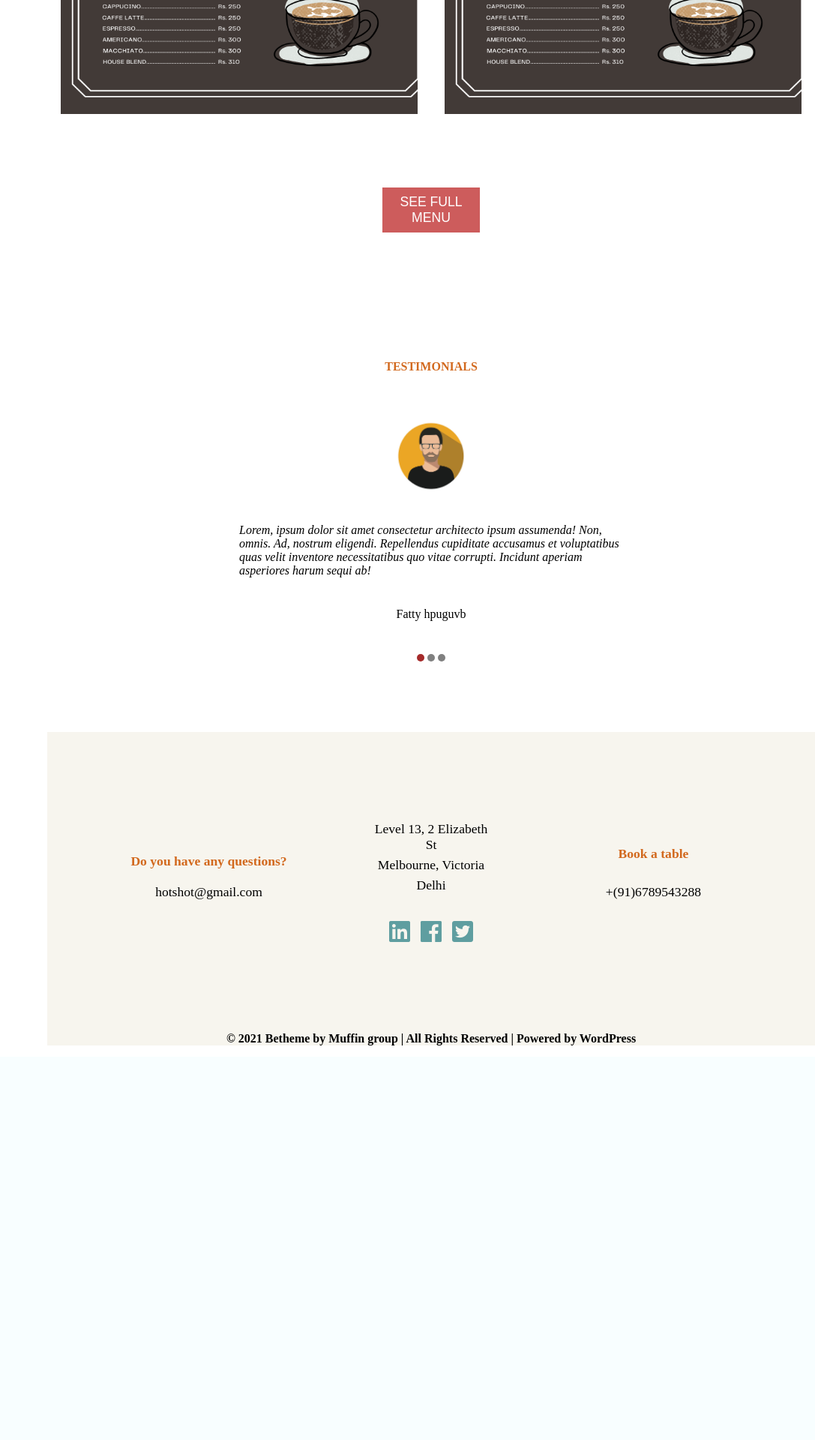
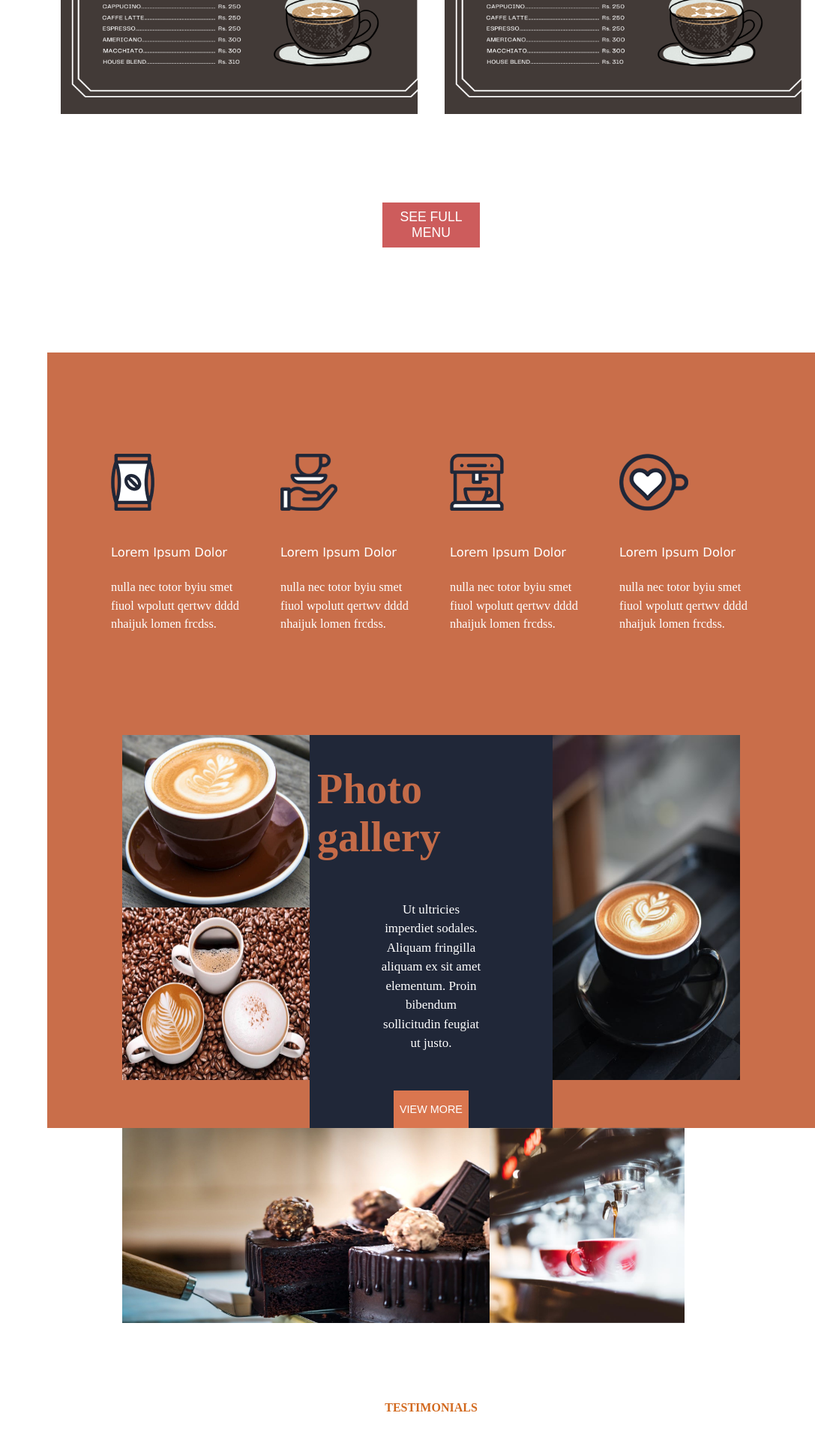
Before and after one commit to 1218muskan/-nline-Cafe-Management-System, a PHP site: page / in a window 1280 px wide. Shown: the part 1517-3437 px from the top of the page at 75% size, without its empty margins (193-1280 px from the left). Before the commit the page ends 2911 px from the top, so only its background shows below. Run offline with PHP 8.4, Linux system fonts and the light colour scheme.

Commit message:
Added photo gallery section in index.html

```diff
--- a/index.html
+++ b/index.html
@@ -82,6 +82,10 @@
 
        </div>
 
+       <div id="ourTeam">
+
+       </div>
+
        <div id="menu">
            <p>our menu</p>
            <div class="menu-cards-cont">
@@ -98,6 +102,72 @@
            </div>
 
        </div>
+
+       <div id="photoGallery">
+           <!-- ************* the brown div ************ -->
+
+           <div class="icon-gallery-cont">
+               <!-- ************** icons ********* -->
+               <div class="icons-cont">
+
+                   <section class="home-icon">
+                       <img src="assets/cafe3-home-icon1.png">
+                       <div class="home-icon-desc">
+                           <h4>Lorem Ipsum dolor</h4>
+                           nulla nec totor byiu smet fiuol wpolutt qertwv dddd nhaijuk lomen frcdss.
+                       </div>
+                   </section>
+                   <section class="home-icon">
+                        <img src="assets/cafe3-home-icon2.png">
+                        <div class="home-icon-desc">
+                            <h4>Lorem Ipsum dolor</h4>
+                            nulla nec totor byiu smet fiuol wpolutt qertwv dddd nhaijuk lomen frcdss.
+                        </div>
+                    </section>
+                    <section class="home-icon">
+                        <img src="assets/cafe3-home-icon3.png">
+                        <div class="home-icon-desc">
+                            <h4>Lorem Ipsum dolor</h4>
+                            nulla nec totor byiu smet fiuol wpolutt qertwv dddd nhaijuk lomen frcdss.
+                        </div>
+                    </section>
+                    <section class="home-icon">
+                        <img src="assets/cafe3-home-icon4.png">
+                        <div class="home-icon-desc">
+                            <h4>Lorem Ipsum dolor</h4>
+                            nulla nec totor byiu smet fiuol wpolutt qertwv dddd nhaijuk lomen frcdss.
+                        </div>
+                    </section>
+               </div>
+
+                <!-- ********* our gallery ********* -->
+                <div class="gallery-cont">
+                    <section class="gallery-left-img">
+                        <img src="assets/right.jpg">
+                        <img src="assets/left.jpg">
+                    </section>
+                    <section class="gallery-img-text-cont">
+                        <div class="home-gallery-img-text">
+                            <h1>Photo gallery</h1>
+                            <p>Ut ultricies imperdiet sodales. Aliquam fringilla aliquam ex sit amet elementum. Proin bibendum sollicitudin feugiat ut justo.</p>
+                            <a href="gallary.html"><button class="home-to-gallery-button">view more</button></a>
+                        </div>
+                    </section>
+                    <section class="gallery-right-img">
+                        <img src="assets/coffee-home-photo-right.jpeg">
+
+                    </section>
+                </div>
+           </div>
+
+           <!-- *******the extra pics -- outside brown div ******** -->
+
+           <img class="home-gallery-extra-first-img" src="assets/menu/cake.jpg">
+           <img class="home-gallery-extra-second-img" src="assets/cafe3-home-pic2.jpg">
+
+
+       </div>
+
 
        <!-- *****************************************testimonials******************************-->
        <div class="testimonial">
@@ -127,7 +197,7 @@
                 voluptatibus quas velit inventore necessitatibus quo vitae corrupti. Incidunt aperiam asperiores
                 harum sequi ab!
             </div>
-            <div class="name-t">Fatty hpuguvb </div>
+            <div class="name-t">muskan Gupta </div>
         </div>
         <div class="person" id="p3">
             <div class="img-person">
@@ -139,7 +209,7 @@
                 voluptatibus quas velit inventore necessitatibus quo vitae corrupti. Incidunt aperiam asperiores
                 harum sequi ab!
             </div>
-            <div class="name-t">Fatty hpuguvb </div>
+            <div class="name-t">deepansh bansal </div>
         </div>
         <div class="change-icon">
           <div id="f"></div>
--- a/main.css
+++ b/main.css
@@ -178,13 +178,13 @@ aside{
 .menu-button-cont {
     display: flex;
     justify-content: center;
+    margin: 90px 0 140px;
 }
 .menu-button {
     text-transform: uppercase;
     font-size: 1.1rem;
     height: 60px;
     width: 130px;
-    margin: 70px;
     background-color:indianred;
     color: white;
     border: none;
@@ -193,6 +193,122 @@ aside{
 .menu-button:hover {
     background-color:rgb(218, 109, 109);
 }
+
+/* ***************************4th section -- gallery ***************************** */
+#photoGallery {
+    margin: 30px 0;
+
+}
+.icon-gallery-cont{
+    background-color: #c96e4a;
+    display: flex;
+    flex-direction: column;
+    padding: 40px 60px 0;
+}
+.icons-cont{
+    display: flex;
+    justify-content: space-evenly;
+    margin: 70px 0;
+}
+section.home-icon{
+    margin: 15px;
+    padding: 10px;
+}
+.home-icon > img {
+    margin-bottom: 40px;
+}
+.home-icon-desc {
+    color: white;
+    font-size: 1.02rem;
+    line-height: 1.5;
+}
+.home-icon-desc > h4 {
+    margin-bottom: 22px;
+    color: white;
+    font-family:'Lucida Sans', 'Lucida Sans Regular', 'Lucida Grande', 'Lucida Sans Unicode', Geneva, Verdana, sans-serif;
+    text-transform: capitalize;
+    font-weight: 500;
+}
+
+/* container with 3 sections for photos -- gallery */
+.gallery-cont {
+    display: flex;
+    justify-content: center;
+    margin: 40px;
+    margin-bottom: 0;
+}
+
+/* left side image */
+section.gallery-left-img {
+    height: 460px;
+    width: 250px;
+    display: flex;
+    flex-direction: column;
+}
+.gallery-left-img > img {
+    height: 230px;
+    width: 250px;
+}
+
+/* middle div with photo gallery as heading and view more button */
+.gallery-img-text-cont {
+    background-color: rgb(32, 39, 56) !important;
+    overflow: auto;
+}
+.home-gallery-img-text {
+    display: flex;
+    flex-direction: column;
+    align-items: center;
+}
+.home-gallery-img-text > h1{
+    color: #c46b48;
+    margin: 40px 10px;
+    font-size: 3.5rem;
+    font-weight: 600;
+}
+.home-gallery-img-text > p {
+    text-align: center;
+    line-height: 1.5;
+    margin-bottom: 45px;
+}
+.home-to-gallery-button{
+    height: 50px;
+    width: 100px;
+    background-color: #da764f;
+    color: white;
+    text-transform: uppercase;
+    font-size: 0.9rem;
+    padding: 5px;
+    border: none;
+    cursor: pointer;
+}
+.home-to-gallery-button:hover {
+    background-color: #c46b48;
+}
+
+/* right side image */
+section.gallery-right-img {
+    height: 460px;
+    width: 250px;
+}
+.gallery-right-img > img {
+    height: 460px;
+    width: 250px;
+}
+
+/* 2 imges outside the brown div inside photo gallery container */
+.home-gallery-extra-first-img{
+    width: 490px;
+    height: 260px;
+    margin-left: 100px;
+}
+.home-gallery-extra-second-img{
+    width: 260px;
+    height: 260px;
+    position: relative;
+    left: -4px;
+}
+
 
 /* ********************** Login form  and  signup form ******************************/
 
@@ -371,7 +487,7 @@ section  p {
 /* img+content */
 .img-a{
     margin-top:400px;
-    background-color: chocolate;
+    background-color:#b96543;
    height: 400px;
     width:100%;
 }
```
Also changed, not shown: assets/cafe3-home-icon1.png (added), assets/cafe3-home-icon2.png (added), assets/cafe3-home-icon3.png (added), assets/cafe3-home-icon4.png (added), assets/cafe3-home-pic2.jpg (added), assets/coffee-home-photo-right.jpeg (added).
